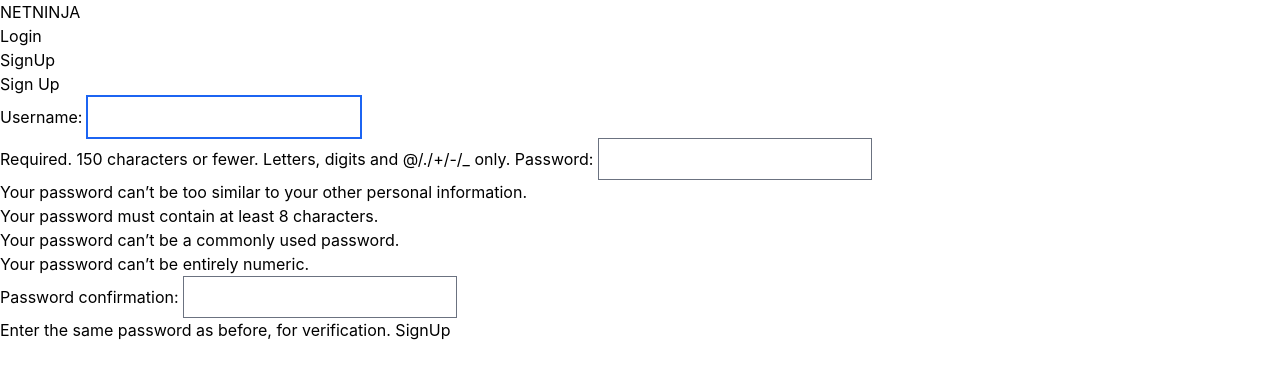
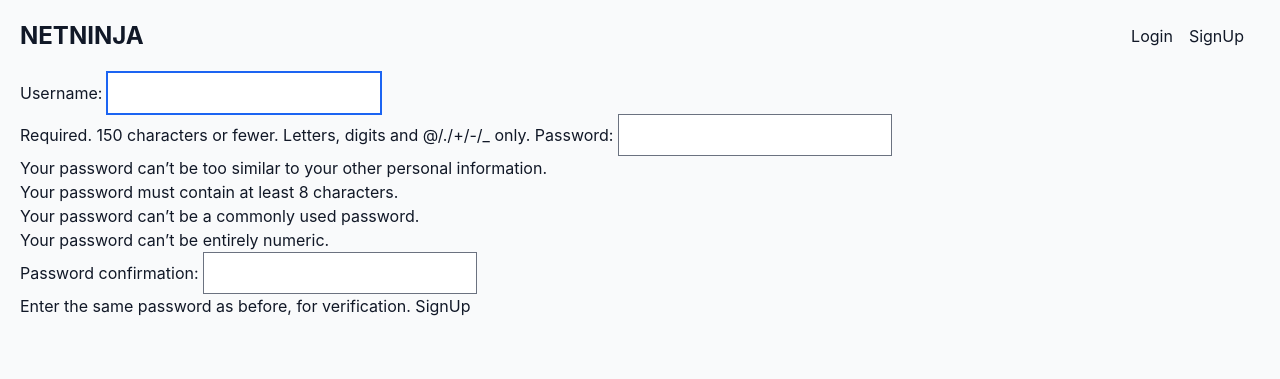
Before and after one commit to kinganuoluwa/netninja-blog, a Django app: page /accounts/signup/ in a window 1280 px wide. Shown: the top 379 px of the page. Run offline with Django 4.2, Linux system fonts and the light colour scheme.

Commit message:
added styling

```diff
--- /dev/null
+++ b/assets/css/styles.css
@@ -0,0 +1,3 @@
+body {
+    background-color: blue;
+}
--- a/netninja_blog/urls.py
+++ b/netninja_blog/urls.py
@@ -8,7 +8,7 @@ from articles.views import article_list
 
 urlpatterns = [
     path("admin/", admin.site.urls),
-    path('', article_list),
+    path('', article_list, name='article_list'),
     path('articles/', include('articles.urls')),
     path('accounts/', include('accounts.urls')),
 ]
--- a/templates/accounts/signup.html
+++ b/templates/accounts/signup.html
@@ -1,10 +1,11 @@
 {% extends 'base.html' %}
 
 {% block content %}
-<h1>Sign Up</h1>
-<form action="" method="post">
-    {% csrf_token %}
-    {{ form }}
-    <button type="submit">SignUp</button>
-</form>
+<div>
+    <form action="" method="post">
+        {% csrf_token %}
+        {{ form }}
+        <button type="submit">SignUp</button>
+    </form>
+</div>
 {% endblock %}
--- a/templates/base.html
+++ b/templates/base.html
@@ -6,26 +6,29 @@
     <meta charset="UTF-8">
     <meta http-equiv="X-UA-Compatible" content="IE=edge">
     <meta name="viewport" content="width=device-width, initial-scale=1.0">
-    <title>Article list</title>
+    <title>NetNinja || Articles, Blog, News etc.</title>
     <link rel="stylesheet" href="{% static 'css/flowbite.min.css' %}">
-    <link rel="stylesheet" href="{% static 'js/tailwind-css.js' %}">
+    <!-- <link rel="stylesheet" href="{% static 'css/styles.css' %}"> -->
+    <!-- <link rel="stylesheet" href="{% static 'js/tailwind-css.js' %}"> -->
 </head>
 
-<body>
-    <div>
-        <h1>NETNINJA</h1>
+<body class="bg-gray-50 text-gray-900">
+    <div class="container p-5 mx-auto flex items-center justify-between">
+        <h1 class="text-2xl font-bold"><a href="{% url 'article_list' %}">NETNINJA</a></h1>
 
-        <ul>
+        <ul class="text-base">
             {% if user.is_authenticated %}
-            <li><a href="{% url 'accounts:logout' %}">Logout</a></li>
+            <li class="pr-4"><a href="{% url 'accounts:logout' %}">Logout</a></li>
             {% else %}
-            <li><a href="{% url 'accounts:login' %}">Login</a></li>
-            <li><a href="{% url 'accounts:signup' %}">SignUp</a></li>
+            <span class="flex">
+                <li class="pr-4"><a href="{% url 'accounts:login' %}">Login</a></li>
+                <li class="pr-4"><a href="{% url 'accounts:signup' %}">SignUp</a></li>
+            </span>
             {% endif %}
         </ul>
     </div>
 
-    <div>
+    <div class="container px-5 mx-auto">
         {% block content %}
         {% endblock %}
     </div>
```
Also changed, not shown: templates/accounts/login.html (+7 -6 lines), templates/articles/article_detail.html (+4 -3 lines), templates/articles/article_list.html (+4 -5 lines).
